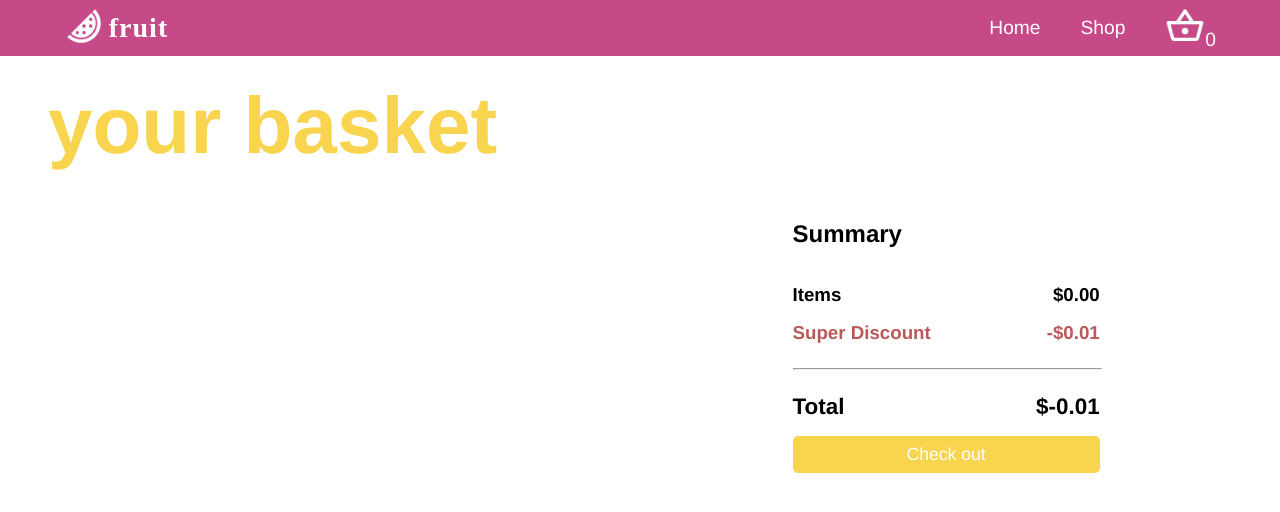
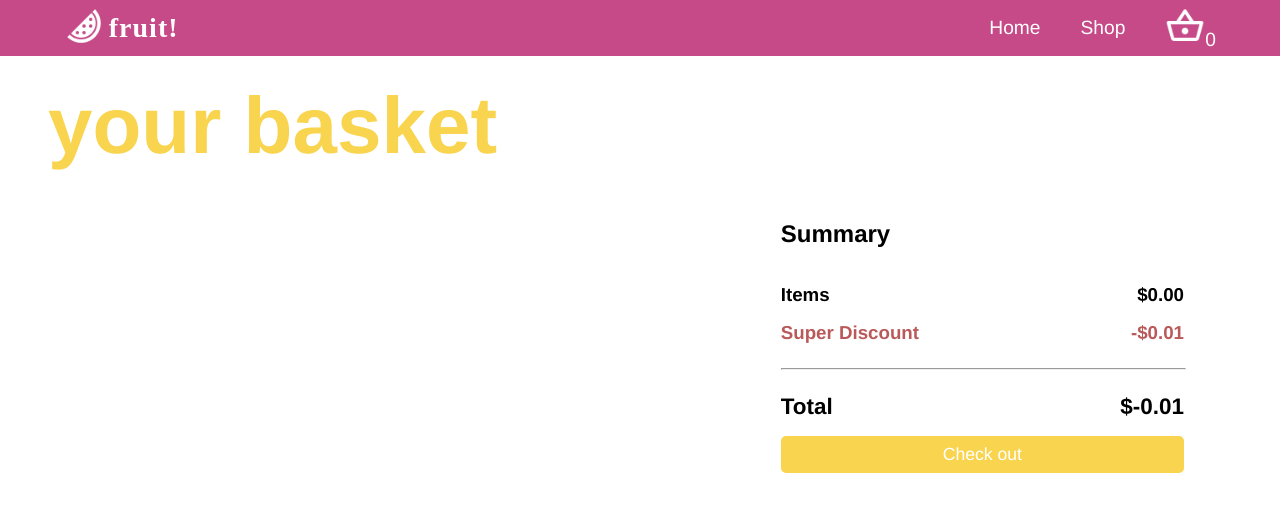
Before and after one commit to hametm/shopping-cart, a React (Create React App) app: page /cart in a window 1280 px wide. Shown: the top 512 px of the page. Built offline with nearby package versions, Linux system fonts and the light colour scheme; a web font is replaced by a local one.

Commit message:
Fix spacing on UI page

```diff
--- a/src/components/Nav.js
+++ b/src/components/Nav.js
@@ -9,7 +9,7 @@ const Nav = (props) => {
             <Link style={{textDecoration: "none"}} to="/">
                 <div id="logo">
                     <div><img src={logo} alt="fruits" /></div>
-                    <h4>fruit</h4>
+                    <h4>fruit!</h4>
                 </div>
             </Link>
             <ul>
--- a/src/styles/style.css
+++ b/src/styles/style.css
@@ -255,7 +255,7 @@ h3 {
     justify-content: space-between;
     align-items: center;
     background-color: rgb(244, 244, 244);
-    padding: 1rem 4rem;
+    padding: 1rem 2rem;
     box-shadow: -2px 2px 5px rgb(173, 173, 173);
 }
 
@@ -263,7 +263,6 @@ h3 {
     display: grid;
     grid-template-rows: repeat(auto-fit, 210px);
     gap: 2rem;
-    width: 50%;
 }
 
 #cartProductInfo {
@@ -277,10 +276,11 @@ h3 {
 }
 
 #checkoutContainer {
-    display: flex;
-    justify-content: space-evenly;
-    width: 80%;
-    gap: 3rem;
+    display: grid;
+    grid-template-columns: 1.5fr 1fr;
+    justify-content: center;
+    gap: 5rem;
+    width: 85%;
 }
 
 #quantity {
@@ -324,8 +324,6 @@ h3 {
 }
 
 #checkout {
-    width: 30%;
-    height: 200px;
     display: flex;
     flex-direction: column;
     gap: 1rem;
```
